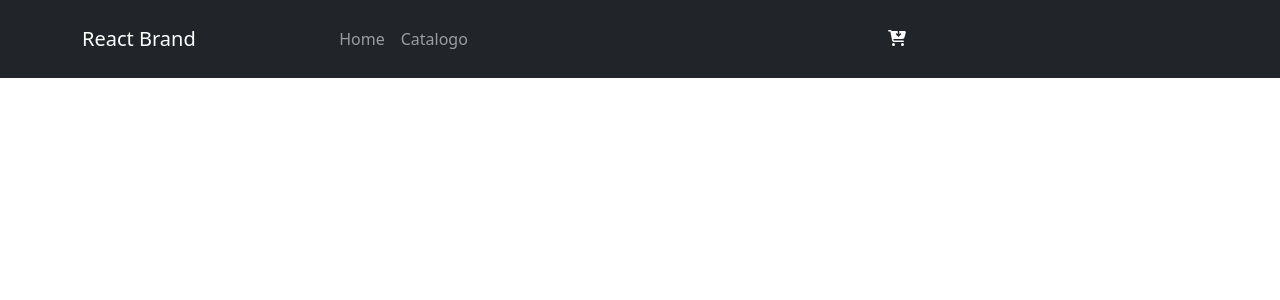
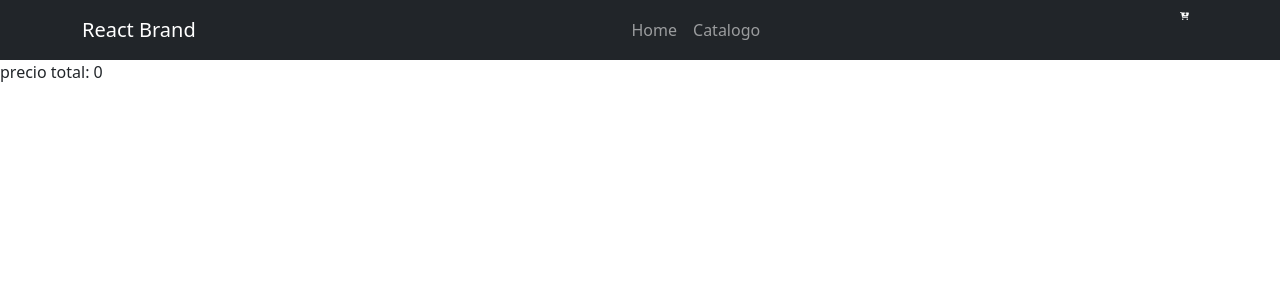
Before and after one commit to Agustin-FE/ReactBrand, a React (Create React App) app: page /carrito in a window 1280 px wide. Shown: the top 300 px of the page. Built offline with nearby package versions, Linux system fonts and the light colour scheme.

Commit message:
proyecto final entregado primera parte

```diff
--- a/src/App.js
+++ b/src/App.js
@@ -5,6 +5,7 @@ import ItemList from "./Components/Grid/ItemList";
 import Productos from "./db.json"
 import './App.css';
 import ItemDetailContainer from "./Components/Details/ItemDetailContainer";
+import Carrito from "./Components/Carrito/Carrito"
 
 function App() {
 
@@ -16,6 +17,7 @@ function App() {
       <Routes>
         <Route path="/catalogo" element={<ItemList elements={ropa} />}/>
         <Route path='/catalogo/:id' element={<ItemDetailContainer />} />
+        <Route path='/carrito' element={<Carrito />} />
       </Routes>
     </div>
   )
--- /dev/null
+++ b/src/Components/Carrito/Carrito.jsx
@@ -0,0 +1,37 @@
+import React from 'react';
+import { useState } from 'react';
+import { useEffect } from 'react';
+import db from "../../db.json"
+import ItemCarrito from "./ItemCarrito"
+
+function Carrito() {
+
+    const carrito = db.Carrito.productos
+    const productos= db.Ropa
+    let [totalCarrito, setTotalCarrito] = useState(0);
+
+    useEffect(() => {
+        carrito.map((info) => {
+            const id = info[0]
+            const producto = productos[id]
+            setTotalCarrito(totalCarrito + (info[1] * (producto.precio)))
+        } )
+    }, []);
+
+    return (
+        <>
+            <div>
+                {carrito.map((info, i) => (
+                    <div key={i}>
+                        <ItemCarrito prenda={info} />
+                    </div>
+                ))}
+            </div>
+            <div>
+                <p> precio total: {totalCarrito} </p>
+            </div>
+        </>
+    );
+}
+
+export default Carrito;
--- /dev/null
+++ b/src/Components/Carrito/ItemCarrito.jsx
@@ -0,0 +1,26 @@
+import React from 'react';
+import { Link } from 'react-router-dom';
+import db from "../../db.json"
+
+function ItemCarrito({prenda}) {
+
+    const productos = db.Ropa
+    const mostrarProductos = productos[prenda[0]]
+
+    console.log("esto es prenda",prenda)
+
+    return (
+        <div>
+            <p> {mostrarProductos.nombre}</p>
+            <p> precio: {mostrarProductos.precio}$</p>
+            <p> cantidad: {prenda[1]}</p>
+            <img
+                className="remera"
+                src={mostrarProductos.imagen}
+            />
+            <br />
+        </div>
+    );
+}
+
+export default ItemCarrito;
--- a/src/Components/Details/ItemDetail.jsx
+++ b/src/Components/Details/ItemDetail.jsx
@@ -5,8 +5,12 @@ import { useState } from "react";
 const ItemDetail = ({ idPrenda }) => {
 
     const [prenda, setPrenda] = useState({})
+    const idProducto = parseInt(idPrenda)
+    const [number, setNumber] = useState(0)
+    const [mensaje, setMensaje] = useState("usted puede agregar ó restar remeras")
+    const [stockHay, setStockHay] = useState(true)
     const productos = db.Ropa
-    const idProducto = parseInt(idPrenda)
+    const carrito = db.Carrito.productos
 
     useEffect(() => {
         productos.map((producto) => {
@@ -17,13 +21,6 @@ const ItemDetail = ({ idPrenda }) => {
         })
         console.log("soy lap renda", prenda)
     }, []);
-
-
-    const [number, setNumber] = useState(0)
-    const [mensaje, setMensaje] = useState("usted puede agregar ó restar remeras")
-    const [stockHay, setStockHay] = useState(true)
-
-
 
     const handleSuma = () => {
         if (number + 1 <= prenda.stock) {
@@ -49,6 +46,11 @@ const ItemDetail = ({ idPrenda }) => {
         }
     }
 
+    const addCarrito = ()=> {
+        carrito.push([idProducto,number])
+        console.log("Este es el carrito ------>",carrito)
+    }
+
     return (
         <div>
             <h2> {prenda.nombre}</h2>
@@ -66,6 +68,7 @@ const ItemDetail = ({ idPrenda }) => {
                 src={prenda.imagen}
             />
             <br />
+            <button type="button" onClick={addCarrito} > agregar al carrito </button>
         </div>
     )
 }
--- a/src/Components/Navbar/Navbar.jsx
+++ b/src/Components/Navbar/Navbar.jsx
@@ -2,6 +2,7 @@ import React from 'react';
 import { Navbar, Container, Nav, NavDropdown } from 'react-bootstrap';
 import CartWidget from "./CartWidget"
 import "../../Css/Navbar.css"
+import { Link } from 'react-router-dom';
 
 function NavbarR() {
     return (
@@ -13,7 +14,9 @@ function NavbarR() {
                         <Nav.Link href="/">Home</Nav.Link>
                         <Nav.Link href="/catalogo">Catalogo</Nav.Link>
                     </Nav>
+                    <Link to="/carrito">
                     <CartWidget />
+                    </Link>
                 </Container>
             </Navbar>
         </>
--- a/src/db.json
+++ b/src/db.json
@@ -96,5 +96,9 @@
             "descripcion": "es una campera militar",
             "imagen": "https://deliverind.com.ar/wp-content/uploads/2021/09/remera-oversize-x3-scaled.jpg"
         }
-    ]
+    ],
+    "Carrito":{
+        "productos": [],
+        "total": 0
+    }
 }
```
